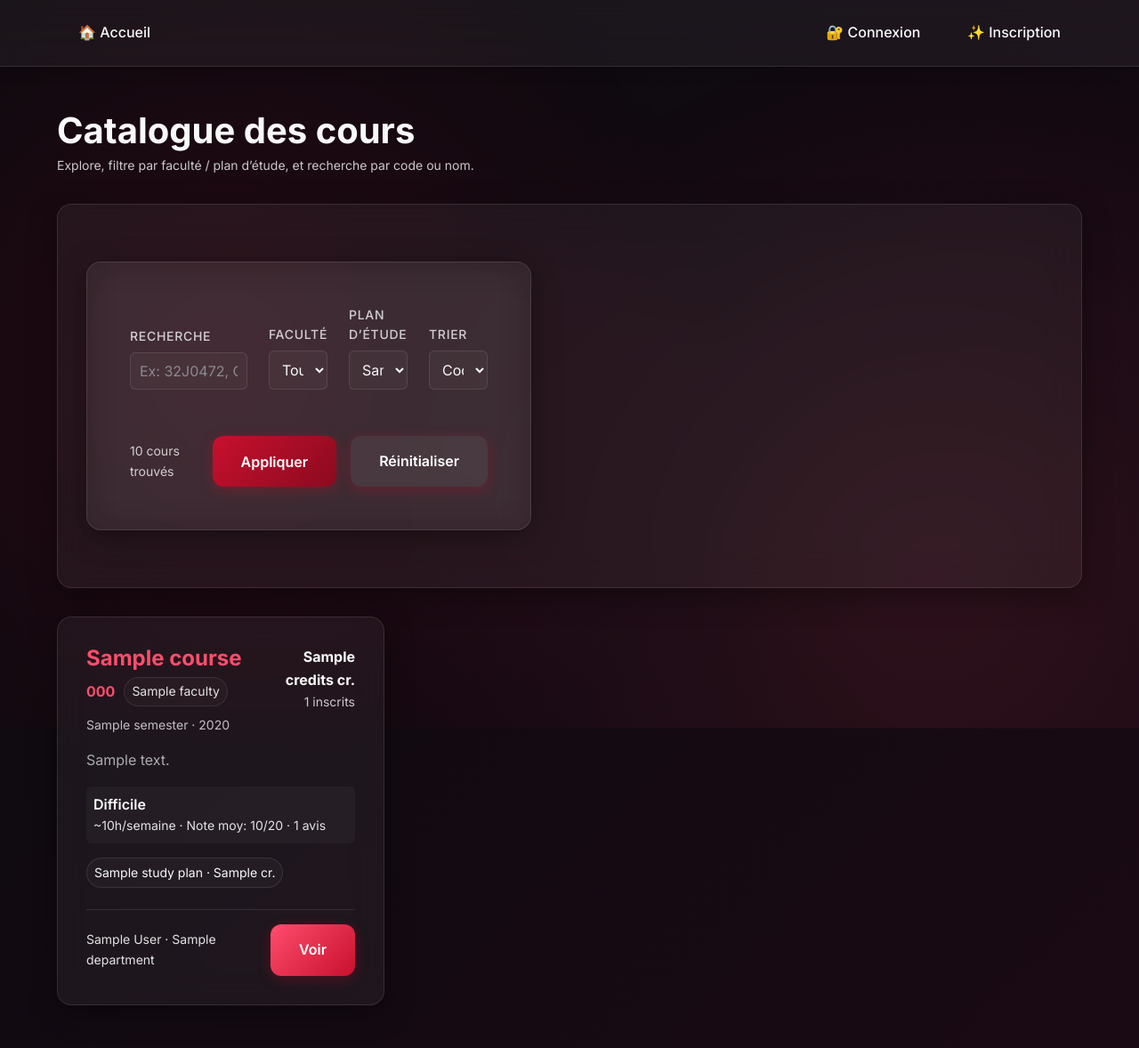
After one commit to mathi04/Unify, a Flask app: template web/app/templates/courses/catalog.html in a window 1280 px wide. The commit adds this page. Shown: the whole page at 89% size. Run offline with Flask 3, Linux system fonts and the light colour scheme; tables that the repository leaves empty hold one stand-in row (values such as "Sample post"); the template is opened without the code that fills it: values that come from a table or form of the project are taken from there, most other values are stand-ins (such as "Sample title", 1, 10 or a date in 2020).

Commit message:
modification de la db pour pouvoir rechercher par faculkté ou par plan d'étude

```diff
--- /dev/null
+++ b/web/app/templates/courses/catalog.html
@@ -0,0 +1,262 @@
+{% extends "base.html" %}
+{% block title %}Catalogue des cours{% endblock %}
+
+{% block content %}
+
+<div style="display:flex; justify-content:space-between; align-items:center; margin-bottom: var(--spacing-lg); gap: var(--spacing-md);">
+  <div>
+    <h1 style="margin-bottom: 4px;">Catalogue des cours</h1>
+    <div style="opacity: 0.8; font-size: var(--font-size-sm);">
+      Explore, filtre par faculté / plan d’étude, et recherche par code ou nom.
+    </div>
+  </div>
+
+  {% if current_user.is_authenticated and current_user.professor %}
+    <a href="{{ url_for('courses.create_course') }}" class="btn">Créer un cours</a>
+  {% endif %}
+</div>
+
+{# ----------------------------
+   Barre de filtres
+   Variables attendues:
+   - faculties: list[Faculty]
+   - plans: list[StudyPlan]
+   - filters: dict { q, faculty, plan_id, sort }
+   - pagination: flask paginate obj
+   ---------------------------- #}
+
+<div class="card" style="margin-bottom: var(--spacing-lg);">
+  <form method="get" style="display:grid; grid-template-columns: 2fr 1fr 1fr 1fr; gap: var(--spacing-md); align-items:end;">
+    <div>
+      <label style="display:block; margin-bottom: 6px; opacity: .8; font-size: var(--font-size-sm);">Recherche</label>
+      <input
+        type="text"
+        name="q"
+        value="{{ filters.q or '' }}"
+        placeholder="Ex: 32J0472, CS101, Data, Calculus..."
+        style="width:100%; padding:10px; border-radius: var(--radius-sm); border: 1px solid var(--glass-border); background: rgba(255,255,255,0.03); color: inherit;"
+      >
+    </div>
+
+    <div>
+      <label style="display:block; margin-bottom: 6px; opacity: .8; font-size: var(--font-size-sm);">Faculté</label>
+      <select
+        name="faculty"
+        style="width:100%; padding:10px; border-radius: var(--radius-sm); border: 1px solid var(--glass-border); background: rgba(255,255,255,0.03); color: inherit;"
+      >
+        <option value="">Toutes</option>
+        {% for f in faculties %}
+          <option value="{{ f.external_id }}" {% if filters.faculty == f.external_id %}selected{% endif %}>
+            {{ f.name }}
+          </option>
+        {% endfor %}
+      </select>
+    </div>
+
+    <div>
+      <label style="display:block; margin-bottom: 6px; opacity: .8; font-size: var(--font-size-sm);">Plan d’étude</label>
+      <select
+        name="plan_id"
+        style="width:100%; padding:10px; border-radius: var(--radius-sm); border: 1px solid var(--glass-border); background: rgba(255,255,255,0.03); color: inherit;"
+      >
+        <option value="">Tous</option>
+        {% for p in plans %}
+          <option value="{{ p.id }}" {% if filters.plan_id == p.id %}selected{% endif %}>
+            {{ p.label }}
+          </option>
+        {% endfor %}
+      </select>
+    </div>
+
+    <div>
+      <label style="display:block; margin-bottom: 6px; opacity: .8; font-size: var(--font-size-sm);">Trier</label>
+      <select
+        name="sort"
+        style="width:100%; padding:10px; border-radius: var(--radius-sm); border: 1px solid var(--glass-border); background: rgba(255,255,255,0.03); color: inherit;"
+      >
+        <option value="code" {% if (filters.sort or 'code') == 'code' %}selected{% endif %}>Code</option>
+        <option value="name" {% if filters.sort == 'name' %}selected{% endif %}>Nom</option>
+        <option value="credits" {% if filters.sort == 'credits' %}selected{% endif %}>Crédits</option>
+      </select>
+    </div>
+
+    <div style="grid-column: 1 / -1; display:flex; gap: var(--spacing-sm); align-items:center; justify-content:space-between; margin-top: 4px;">
+      <div style="opacity: .8; font-size: var(--font-size-sm);">
+        {% if pagination %}
+          {{ pagination.total }} cours trouvés
+        {% elif courses %}
+          {{ courses|length }} cours
+        {% endif %}
+      </div>
+
+      <div style="display:flex; gap: var(--spacing-sm);">
+        <button class="btn" type="submit">Appliquer</button>
+        <a class="btn" href="{{ url_for('courses.catalog') }}" style="background: rgba(255,255,255,0.06);">Réinitialiser</a>
+      </div>
+    </div>
+  </form>
+</div>
+
+{# ----------------------------
+   Résultats
+   ---------------------------- #}
+
+{% if courses %}
+  <div style="display: grid; grid-template-columns: repeat(auto-fill, minmax(360px, 1fr)); gap: var(--spacing-md);">
+    {% for course in courses %}
+      <div class="card" style="position: relative; overflow:hidden;">
+        <div style="display:flex; justify-content:space-between; gap: var(--spacing-sm); align-items:flex-start;">
+          <div>
+            <h3 style="margin-bottom: 6px;">
+              <a href="{{ url_for('courses.course_detail', course_id=course.id) }}" style="text-decoration:none;">
+                {{ course.name }}
+              </a>
+            </h3>
+
+            <div style="display:flex; gap: 10px; flex-wrap:wrap; align-items:center;">
+              <span style="color: var(--color-accent); font-weight: 700;">
+                {{ course.code }}
+              </span>
+
+              {% if course.faculty %}
+                <span style="font-size: var(--font-size-sm); opacity:.9; padding: 4px 8px; border: 1px solid var(--glass-border); border-radius: 999px; background: rgba(255,255,255,0.03);">
+                  {{ course.faculty.name }}
+                </span>
+              {% endif %}
+
+              {% if course.academical_year %}
+                <span style="font-size: var(--font-size-sm); opacity:.75;">
+                  {{ course.semester }} · {{ course.academical_year }}
+                </span>
+              {% elif course.semester %}
+                <span style="font-size: var(--font-size-sm); opacity:.75;">
+                  {{ course.semester }}
+                </span>
+              {% endif %}
+            </div>
+          </div>
+
+          <div style="text-align:right; min-width: 90px;">
+            <div style="font-weight: 700;">
+              {{ course.credits }} cr.
+            </div>
+            {% if course.enrolled_count is not none %}
+              <div style="font-size: var(--font-size-sm); opacity:.8;">
+                {{ course.enrolled_count }} inscrits
+              </div>
+            {% endif %}
+          </div>
+        </div>
+
+        {% if course.description %}
+          <p style="margin-top: var(--spacing-sm); opacity: .92;">
+            {{ course.description[:120] }}{% if course.description|length > 120 %}...{% endif %}
+          </p>
+        {% endif %}
+
+        {# Bloc feedback/difficulté (comme ton style) #}
+        {% if course.average_hours %}
+          <div style="background: rgba(255, 255, 255, 0.03); padding: var(--spacing-xs); border-radius: var(--radius-sm); margin: var(--spacing-sm) 0;">
+            <div style="font-weight:600;">
+              {% set difficulty = course.difficulty_rating %}
+              {% if difficulty == 1 %}Très facile
+              {% elif difficulty == 2 %}Facile
+              {% elif difficulty == 3 %}Moyen
+              {% elif difficulty == 4 %}Difficile
+              {% elif difficulty == 5 %}Très difficile
+              {% else %}Difficulté inconnue
+              {% endif %}
+            </div>
+            <div style="font-size: var(--font-size-sm); opacity:.9;">
+              ~{{ course.average_hours }}h/semaine
+              {% if course.average_grade %} · Note moy: {{ course.average_grade }}/20{% endif %}
+              · {{ course.feedback_count }} avis
+            </div>
+          </div>
+        {% endif %}
+
+        {# Plans d'étude: affiche les 2-3 premiers liens + credits dans le plan #}
+        {% if course.study_plans %}
+          <div style="margin-top: var(--spacing-sm); display:flex; flex-wrap:wrap; gap: 8px;">
+            {% for link in course.study_plans[:3] %}
+              <span style="font-size: var(--font-size-sm); padding: 5px 8px; border-radius: 999px; border: 1px solid var(--glass-border); background: rgba(255,255,255,0.03);">
+                {{ link.study_plan.label }}
+                {% if link.plan_credits %}
+                  · {{ link.plan_credits }} cr.
+                {% endif %}
+              </span>
+            {% endfor %}
+            {% if course.study_plans|length > 3 %}
+              <span style="font-size: var(--font-size-sm); opacity:.75; padding: 5px 8px;">
+                +{{ course.study_plans|length - 3 }} autres
+              </span>
+            {% endif %}
+          </div>
+        {% endif %}
+
+        <div style="margin-top: var(--spacing-md); padding-top: var(--spacing-sm); border-top: 1px solid var(--glass-border); display:flex; justify-content:space-between; align-items:center; gap: var(--spacing-sm);">
+          <div style="font-size: var(--font-size-sm); opacity:.9;">
+            {% if course.professor %}
+              {{ course.professor.full_name }}
+              {% if course.professor.department %}
+                · {{ course.professor.department }}
+              {% endif %}
+            {% endif %}
+          </div>
+
+          <div style="display:flex; gap: var(--spacing-sm); align-items:center;">
+            {% if current_user.is_authenticated and current_user.student %}
+              {% if enrolled_course_ids is defined and course.id in enrolled_course_ids %}
+                <span style="color:#4ade80; font-weight:700;">Inscrit</span>
+              {% else %}
+                <a href="{{ url_for('courses.course_detail', course_id=course.id) }}" class="btn">Voir</a>
+              {% endif %}
+            {% else %}
+              <a href="{{ url_for('courses.course_detail', course_id=course.id) }}" class="btn">Voir</a>
+            {% endif %}
+          </div>
+        </div>
+
+      </div>
+    {% endfor %}
+  </div>
+
+  {# ----------------------------
+     Pagination
+     ---------------------------- #}
+  {% if pagination and pagination.pages > 1 %}
+    <div class="card" style="margin-top: var(--spacing-lg); display:flex; justify-content:space-between; align-items:center;">
+      <div style="opacity:.85; font-size: var(--font-size-sm);">
+        Page {{ pagination.page }} / {{ pagination.pages }}
+      </div>
+
+      <div style="display:flex; gap: var(--spacing-sm); align-items:center;">
+        {% if pagination.has_prev %}
+          <a class="btn" href="{{ url_for('courses.catalog', page=pagination.prev_num, q=filters.q, faculty=filters.faculty, plan_id=filters.plan_id, sort=filters.sort) }}">
+            ← Précédent
+          </a>
+        {% else %}
+          <span style="opacity:.4;">← Précédent</span>
+        {% endif %}
+
+        {% if pagination.has_next %}
+          <a class="btn" href="{{ url_for('courses.catalog', page=pagination.next_num, q=filters.q, faculty=filters.faculty, plan_id=filters.plan_id, sort=filters.sort) }}">
+            Suivant →
+          </a>
+        {% else %}
+          <span style="opacity:.4;">Suivant →</span>
+        {% endif %}
+      </div>
+    </div>
+  {% endif %}
+
+{% else %}
+  <div class="card">
+    <p style="margin:0; opacity:.85;">Aucun cours ne correspond à ta recherche.</p>
+    <div style="margin-top: var(--spacing-sm);">
+      <a class="btn" href="{{ url_for('courses.catalog') }}">Réinitialiser les filtres</a>
+    </div>
+  </div>
+{% endif %}
+
+{% endblock %}
--- a/web/app/templates/courses/detail.html
+++ b/web/app/templates/courses/detail.html
@@ -3,7 +3,7 @@
 
 {% block content %}
 <div style="margin-bottom: var(--spacing-md);">
-    <a href="{{ url_for('courses.list_courses') }}" style="color: var(--color-accent);">← Retour au catalogue</a>
+    <a href="{{ url_for('courses.catalog') }}" style="color: var(--color-accent);">← Retour au catalogue</a>
 </div>
 
 <div class="card">
```
Also changed, not shown: web/app/cli.py (+173 -65 lines), web/app/courses/routes.py (+56 -7 lines), web/app/models.py (+36 -0 lines), web/app/templates/courses/list.html (deleted, +0 -59 lines).
